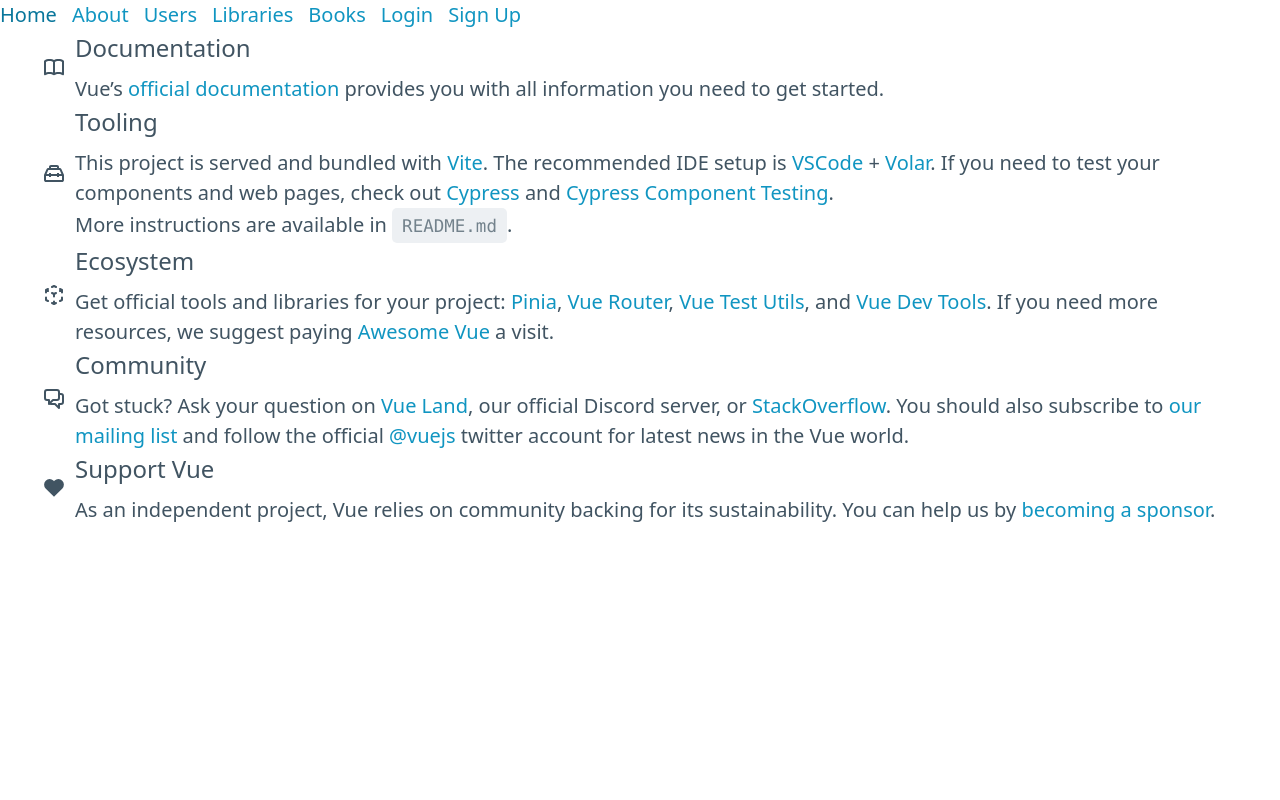
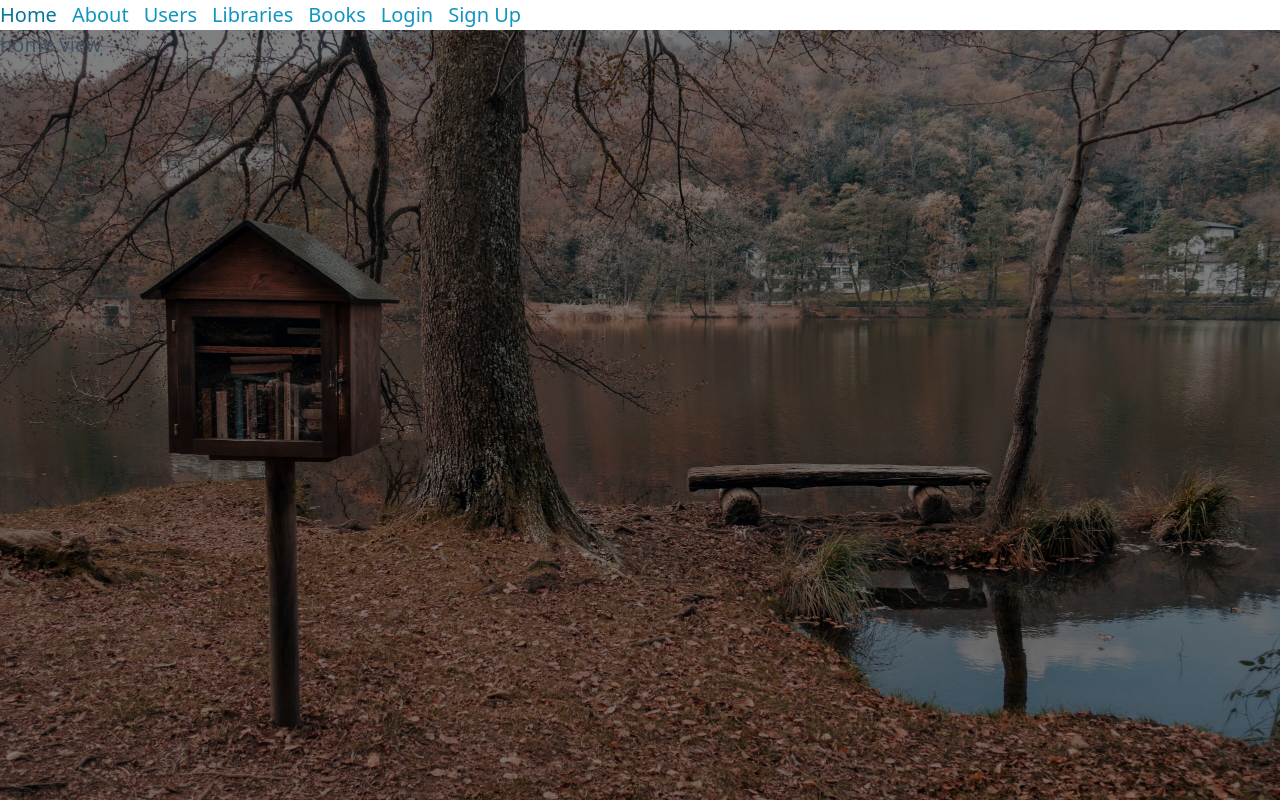
Before and after one commit to coyotiv-sose/graduation-project-mai-soup, a Vue app in the folder frontend/: page / in a window 1280 px wide. Built offline with nearby package versions, Linux system fonts and the light colour scheme; no server answers.

Commit message:
convert bg image to webp and compress it, add it to homepage, remove container holding routerview

```diff
--- a/frontend/index.html
+++ b/frontend/index.html
@@ -1,13 +1,16 @@
 <!DOCTYPE html>
 <html lang="en">
+
 <head>
   <meta charset="UTF-8">
   <link rel="icon" href="/favicon.ico">
   <meta name="viewport" content="width=device-width, initial-scale=1.0">
   <title>Vite App</title>
 </head>
+
 <body>
   <div id="app"></div>
   <script type="module" src="/src/main.js"></script>
 </body>
+
 </html>
--- a/frontend/src/App.vue
+++ b/frontend/src/App.vue
@@ -44,9 +44,9 @@
     </div>
   </header>
 
-  <main class="container">
-    <RouterView />
-  </main>
+  <!-- <main class="container"> -->
+  <RouterView />
+  <!-- </main> -->
 </template>
 
 <style scoped>
--- a/frontend/src/assets/main.css
+++ b/frontend/src/assets/main.css
@@ -1,35 +1,5 @@
-@import './base.css';
-
 #app {
-  max-width: 1280px;
-  margin: 0 auto;
-  padding: 2rem;
-
-  font-weight: normal;
+  min-height: 100vh;
+  display: flex;
+  flex-direction: column;
 }
-
-a,
-.green {
-  text-decoration: none;
-  color: hsla(160, 100%, 37%, 1);
-  transition: 0.4s;
-}
-
-@media (hover: hover) {
-  a:hover {
-    background-color: hsla(160, 100%, 37%, 0.2);
-  }
-}
-
-@media (min-width: 1024px) {
-  body {
-    display: flex;
-    place-items: center;
-  }
-
-  #app {
-    display: grid;
-    grid-template-columns: 1fr 1fr;
-    padding: 0 2rem;
-  }
-}
--- a/frontend/src/main.js
+++ b/frontend/src/main.js
@@ -1,4 +1,5 @@
 import '@picocss/pico/css/pico.min.css'
+import './assets/main.css'
 
 import { createApp } from 'vue'
 import { createPinia } from 'pinia'
--- a/frontend/src/views/HomeView.vue
+++ b/frontend/src/views/HomeView.vue
@@ -1,11 +1,19 @@
-<script setup>
-import TheWelcome from '../components/TheWelcome.vue'
-</script>
+<template>
+  <div class="bg">
+    <main>
+      <p>home view</p>
+    </main>
+  </div>
+</template>
 
-<template>
-  <main>
-    <Suspense>
-      <TheWelcome />
-    </Suspense>
-  </main>
-</template>
+<style scoped>
+.bg {
+  background-image: linear-gradient(rgba(0, 0, 0, 0.5), rgba(0, 0, 0, 0.5)),
+    url('/src/assets/landing-bg.webp');
+  background-position: center;
+  background-size: cover;
+  width: 100%;
+  height: 100%;
+  flex: 1;
+}
+</style>
```
Also changed, not shown: frontend/src/assets/landing-bg.webp (added), 1 other file (tests, documents, lock files or other folders). Lines whose indentation alone changed are shown as unchanged.
